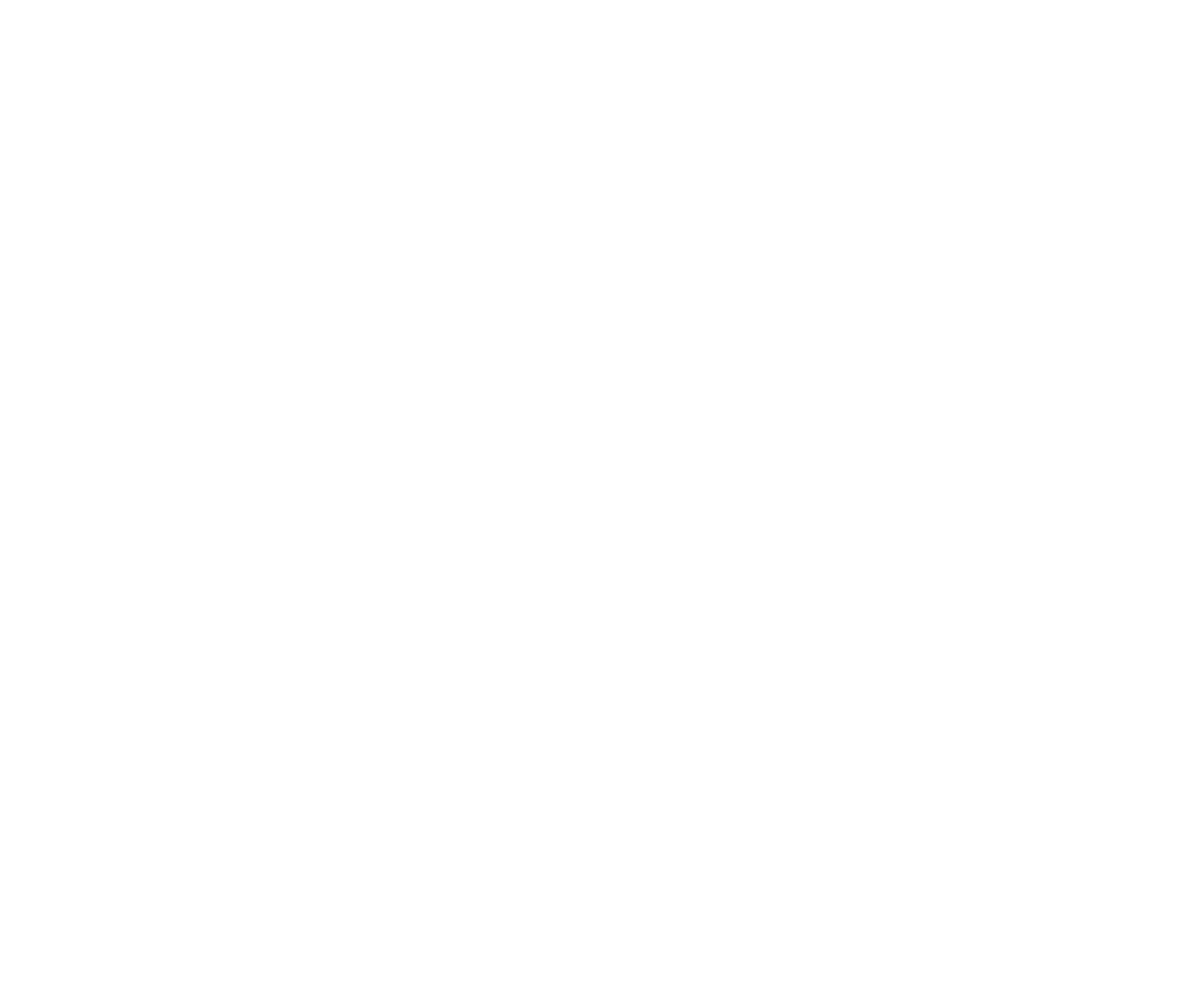
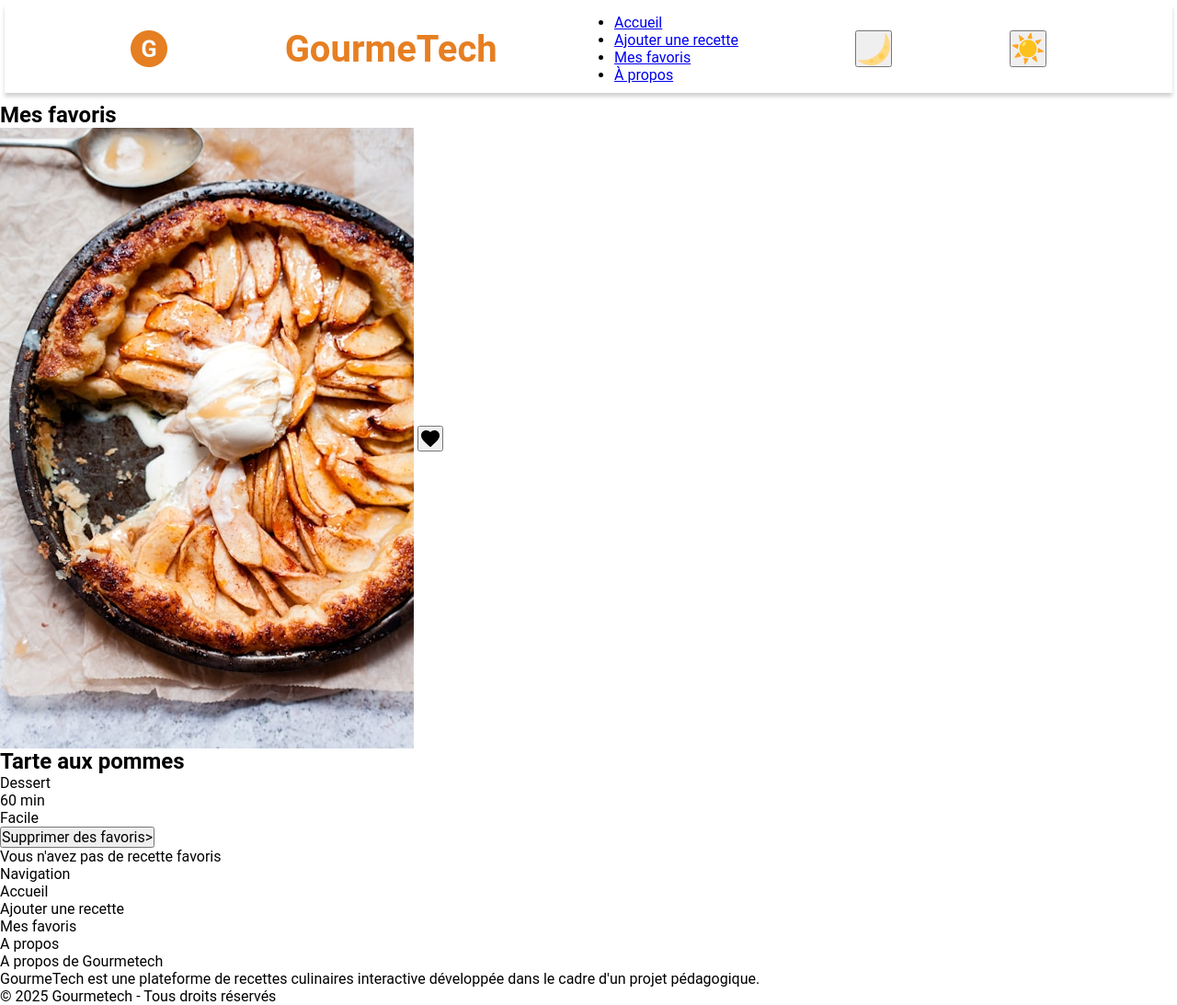
Before and after one commit to HeliasTouati/TP-gourmetech, a plain HTML site: page favoris.html in a window 1280 px wide. Shown: the whole page at 92% size. Before the commit the page ends 800 px from the top, so only its background shows below. Drawn offline with Linux system fonts and the light colour scheme.

Commit message:
debut css

```diff
--- a/a-propos.html
+++ b/a-propos.html
@@ -0,0 +1,111 @@
+<!DOCTYPE html>
+<html lang="fr">
+<head>
+    <meta charset="UTF-8">
+    <meta name="viewport" content="width=device-width, initial-scale=1.0">
+    <title>Document</title>
+    <link rel="stylesheet" href="css/reset.css">
+    <link rel="stylesheet" href="css/styles.css">
+    <script src="js/scripts.js" defer></script>
+</head>
+<body>
+    <header>
+        <a href="#top">
+            <img src="assets/images/logo_gourmetech.png" alt="Logo de Gourmetech">
+        </a>
+        <h1>GourmeTech</h1>
+        <nav>
+            <ul>
+                <li><a href="#">Accueil</a></li>
+                <li><a href="#">Ajouter une recette</a></li>
+                <li><a href="#">Mes favoris</a></li>
+                <li><a href="#">À propos</a></li>
+            </ul>
+        </nav>
+        <button aria-label="Mode sombre">
+            <svg width="36" height="36">
+                <path fill="#ffd983"
+                    d="M30.312.776C32 19 20 32 .776 30.312c8.199 7.717 21.091 7.588 29.107-.429C37.9 21.867 38.03 8.975 30.312.776" />
+                <path fill="#ffcc4d"
+                    d="M30.705 15.915a1.163 1.163 0 1 0 1.643 1.641a1.163 1.163 0 0 0-1.643-1.641m-16.022 14.38a1.74 1.74 0 0 0 0 2.465a1.742 1.742 0 1 0 0-2.465m13.968-2.147a2.904 2.904 0 0 1-4.108 0a2.9 2.9 0 0 1 0-4.107a2.9 2.9 0 0 1 4.108 0a2.9 2.9 0 0 1 0 4.107" />
+            </svg>
+        </button>
+        <button aria-label="Mode clair">
+            <svg width="36" height="36" viewBox="0 0 128 128">
+                <path fill="#fcc11a"
+                    d="M37.41 41.95c-9.71 12.48-9.54 34.65 2.87 45.64c14.09 12.47 33.92 12.34 46.39.87c14.95-13.76 14.09-36.66.87-49.63c-13.29-13.04-37.04-13.72-50.13 3.12" />
+                <path fill="#fee269"
+                    d="M53 37.67c-3.84-1.7-8.04 2.93-9.87 6.09c-1.83 3.17-3.53 9.38.37 10.97c3.9 1.58 6.7-1.1 9.51-5.73c2.79-4.63 4.38-9.38-.01-11.33" />
+                <path fill="#ffa722"
+                    d="M63 20.27c-.93 1.74-.62 3.08 1.23 3.52s13.36 2.31 14.33 2.37c1.41.09 1.93-.97 1.76-2.2c-.18-1.23-2.99-18.46-3.25-20.04S75.14.76 73.55 2.87S63.7 18.96 63 20.27m29.8 11.96c-1.81.56-1.76 1.67-.79 3.08s7.65 11.6 8.26 12.31c.62.7 1.67.88 2.55-.18c.88-1.05 11.86-16.45 12.66-17.41c1.32-1.58.53-3.25-1.49-2.73c-1.54.41-20.05 4.58-21.19 4.93m13.8 29.63c-1.3-.74-2.99-.53-3.43 1.14s-2.37 13.8-2.55 14.86s.62 2.11 1.93 1.85s19.45-2.95 20.66-3.25c2.11-.53 2.81-2.64.62-4.22c-1.42-1.03-16-9.68-17.23-10.38M92.09 90.6c1.4-.75 2.64-.18 2.99 1.41c.35 1.58 4.22 17.76 4.84 20.75c.31 1.5-1.41 2.73-2.81 1.85c-1.41-.88-16.69-11.53-17.67-12.4c-1.41-1.23-.43-2.51.26-3.16c1.4-1.33 11.07-7.74 12.39-8.45m-42.55 8.88c-1.77-.17-2.29 1.41-2.02 2.81c.26 1.41 2.9 19.24 3.08 20.57c.26 1.93 2.29 2.73 3.6.79s10.35-16.4 11.08-17.76c1.32-2.46.35-2.99-.97-3.6c-1.31-.61-12.92-2.63-14.77-2.81M24.23 79c1.23-2.02 2.81-1.49 3.96.44c.78 1.32 7.38 10.2 8 11.16c.62.97.88 2.81-1.05 3.25c-1.95.45-17.68 4.58-20.14 5.02s-3.87-1.49-2.29-3.6c.92-1.24 10.82-15.12 11.52-16.27m-3.34-15.3c2.25 1 3.31.64 3.78-.97c.62-2.11 2.46-11.78 2.55-13.98c.06-1.43-.53-2.81-2.73-2.46S6.47 48.85 4.45 49.55c-2.35.82-2.18 3.4-.62 4.22c1.85.97 15.47 9.23 17.06 9.93m27.34-36.92c1.27-1.01.88-2.46-.26-3.25s-15.26-11-17.05-12.4c-1.58-1.23-3.52-.79-2.99 2.02c.38 2.02 4.88 19.7 5.19 20.92c.35 1.41 1.41 2.11 2.64 1.23c1.21-.87 11.15-7.46 12.47-8.52" />
+            </svg>
+        </button>
+    </header>
+    <main>
+        <section class="infos">
+            <h2>A propos</h2>
+            <p>Bienvenue sur GourmeTech, une plateforme interactive de recettes culinaires développée dans le cadre d'un projet pédagogique en développement web.
+
+                Notre objectif est de proposer une expérience immersive où chacun peut découvrir, partager et expérimenter des recettes variées, qu'il s'agisse de plats traditionnels, de créations originales ou de repas du quotidien. Grâce à une interface intuitive et des fonctionnalités interactives, GourmeTech facilite l'apprentissage et le plaisir de cuisiner, quel que soit votre niveau.
+
+                Ce projet met en avant l'alliance entre la technologie et la gastronomie, en offrant une plateforme dynamique où la passion pour la cuisine rencontre l'innovation numérique.
+
+                Rejoignez-nous dans cette aventure culinaire et technologique, et explorons ensemble de nouvelles saveurs ! 🍽️✨</p>
+        </section>
+        <section class="contact">
+            <form>
+                <div>
+                    <input type="email" name="email" placeholder="E-mail*" required>
+                </div>
+                <div>
+                    <input type="text" name="sujet" placeholder="Sujet*" required>
+                </div>
+                <div>
+                    <textarea name="message" placeholder="Message*" required></textarea>
+                </div>
+                <div>
+                    <button type="submit">Envoyer</button>
+                </div>
+            </form>
+            <section class="faq">
+                <details>
+                    <summary>Comment conserver les aliments plus longtemps ?</summary>
+                    <p>Utilisez des contenants hermétiques, conservez certains aliments au réfrigérateur et respectez les dates de péremption.</p>
+                </details>
+                <details>
+                    <summary>Quels sont les ustensiles indispensables pour cuisiner ?</summary>
+                    <p>Un couteau de chef, une planche à découper, une poêle, une casserole et des spatules sont des indispensables.</p>
+                </details>
+                <details>
+                    <summary>Comment réussir une pâte à crêpes sans grumeaux ?</summary>
+                    <p>Tamisez la farine et incorporez le lait progressivement tout en mélangeant énergiquement.</p>
+                </details>
+                <details>
+                    <summary>Peut-on remplacer le sucre par du miel dans une recette ?</summary>
+                    <p>Oui, mais il faut en mettre moins car le miel est plus sucrant que le sucre.</p>
+                </details>
+            </section>
+
+        </section>
+    </main>
+    <footer>
+        <div>
+            <ul>
+                <li class="entete-footer">Navigation</li>
+                <li><a href="index.html"></a>Accueil</li>
+                <li><a href="ajouter-recette.html"></a>Ajouter une recette</li>
+                <li><a href="favoris.html"></a>Mes favoris</li>
+                <li><a href="a-propos.html"></a>A propos</li>
+            </ul>
+            <div>
+                <p class="entete-footer">A propos de Gourmetech</p>
+                GourmeTech est une plateforme de recettes culinaires interactive développée dans le cadre d'un projet
+                pédagogique.<p></p>
+            </div>
+        </div>
+        <div>
+            <p>© 2025 Gourmetech - Tous droits réservés</p>
+        </div>
+    </footer>
+</body>
+</html>
--- a/css/reset.css
+++ b/css/reset.css
@@ -0,0 +1,51 @@
+*, *::before, *::after{
+    box-sizing: border-box;
+}
+
+*{
+    margin: 0;
+    padding: 0;
+}
+
+ul[role='list'], ol[role='list']{
+    list-style: none;
+}
+
+html:focus-within{
+    scroll-behavior: smooth;
+}
+
+a:not([class]){
+    text-decoration-skip-ink: auto;
+}
+
+img, picture, svg, video, canvas{
+    max-width: 100%;
+    height: auto;
+    vertical-align: middle;
+    font-style: italic;
+    background-repeat: no-repeat;
+    background-size: cover;
+}
+
+input, button, textarea, select{
+    font: inherit;
+}
+
+@media (prefers-reduced-motion: reduce){
+    html:focus-within {
+        scroll-behavior: auto;
+    }
+    *, *::before, *::after {
+        animation-duration: 0.01ms !important;
+        animation-iteration-count: 1 !important;
+        transition-duration: 0.01ms !important;
+        scroll-behavior: auto !important;
+        transition: none;
+    }
+}
+
+body, html{
+    height: 100%;
+    scroll-behavior: smooth;
+}
--- a/css/styles.css
+++ b/css/styles.css
@@ -1,13 +1,61 @@
-button{
-    border-radius: 50px;
-    border: none;
+:root{
+    --primary-color: #e67f22;
+    --light-color: #fff;
+    --dark-color: #111;
+    --bg-secondary: #f9f9f9;
+    font-family: "Roboto", sans-serif;
+
+  }
+
+  header{
+    display: flex;
     padding: 10px;
-}
+    margin: 5px;
+    margin-bottom: 10px;
+    align-items: center;
+    justify-content: space-evenly;
+    box-shadow: 0px 4px 4px lightgrey;
 
-.card{
-    button{
-        svg{
-           color: rgb(255, 8, 0);
+    a{
+        width: 40px;
+    }
+    h1{
+        color: var(--primary-color);
+        font-size: 40px;
+    }
+    .open{
+        display: none;
+    }
+    .sombre{
+        border-radius: 50px;
+        border: none;
+        padding: 5px;
+    }
+    .clair{
+        display: none;
+    }
+    .menu-toggle {
+        background-color: white;
+        border: none;
+        img{
+            width: 30px;
         }
     }
-}
+
+  }
+
+  .fieldset-container{
+    margin: 5px;
+    padding: 20px;
+    margin-bottom: 15px;
+    border: none;
+    box-shadow: 0px 4px 4px lightgrey;
+    display: grid;
+    gap: 10px;
+    input{
+        padding: 10px;
+        font-size: larger;
+
+    }
+
+  }
--- a/favoris.html
+++ b/favoris.html
@@ -0,0 +1,87 @@
+<!DOCTYPE html>
+<html lang="fr">
+
+<head>
+    <meta charset="UTF-8">
+    <meta name="viewport" content="width=device-width, initial-scale=1.0">
+    <title>Document</title>
+    <link rel="stylesheet" href="css/reset.css">
+    <link rel="stylesheet" href="css/styles.css">
+    <script src="js/scripts.js" defer></script>
+</head>
+
+<body>
+    <header>
+        <a href="#top">
+            <img src="assets/images/logo_gourmetech.png" alt="Logo de Gourmetech">
+        </a>
+        <h1>GourmeTech</h1>
+        <nav>
+            <ul>
+                <li><a href="#">Accueil</a></li>
+                <li><a href="#">Ajouter une recette</a></li>
+                <li><a href="#">Mes favoris</a></li>
+                <li><a href="#">À propos</a></li>
+            </ul>
+        </nav>
+        <button aria-label="Mode sombre">
+            <svg width="36" height="36">
+                <path fill="#ffd983"
+                    d="M30.312.776C32 19 20 32 .776 30.312c8.199 7.717 21.091 7.588 29.107-.429C37.9 21.867 38.03 8.975 30.312.776" />
+                <path fill="#ffcc4d"
+                    d="M30.705 15.915a1.163 1.163 0 1 0 1.643 1.641a1.163 1.163 0 0 0-1.643-1.641m-16.022 14.38a1.74 1.74 0 0 0 0 2.465a1.742 1.742 0 1 0 0-2.465m13.968-2.147a2.904 2.904 0 0 1-4.108 0a2.9 2.9 0 0 1 0-4.107a2.9 2.9 0 0 1 4.108 0a2.9 2.9 0 0 1 0 4.107" />
+            </svg>
+        </button>
+        <button aria-label="Mode clair">
+            <svg width="36" height="36" viewBox="0 0 128 128">
+                <path fill="#fcc11a"
+                    d="M37.41 41.95c-9.71 12.48-9.54 34.65 2.87 45.64c14.09 12.47 33.92 12.34 46.39.87c14.95-13.76 14.09-36.66.87-49.63c-13.29-13.04-37.04-13.72-50.13 3.12" />
+                <path fill="#fee269"
+                    d="M53 37.67c-3.84-1.7-8.04 2.93-9.87 6.09c-1.83 3.17-3.53 9.38.37 10.97c3.9 1.58 6.7-1.1 9.51-5.73c2.79-4.63 4.38-9.38-.01-11.33" />
+                <path fill="#ffa722"
+                    d="M63 20.27c-.93 1.74-.62 3.08 1.23 3.52s13.36 2.31 14.33 2.37c1.41.09 1.93-.97 1.76-2.2c-.18-1.23-2.99-18.46-3.25-20.04S75.14.76 73.55 2.87S63.7 18.96 63 20.27m29.8 11.96c-1.81.56-1.76 1.67-.79 3.08s7.65 11.6 8.26 12.31c.62.7 1.67.88 2.55-.18c.88-1.05 11.86-16.45 12.66-17.41c1.32-1.58.53-3.25-1.49-2.73c-1.54.41-20.05 4.58-21.19 4.93m13.8 29.63c-1.3-.74-2.99-.53-3.43 1.14s-2.37 13.8-2.55 14.86s.62 2.11 1.93 1.85s19.45-2.95 20.66-3.25c2.11-.53 2.81-2.64.62-4.22c-1.42-1.03-16-9.68-17.23-10.38M92.09 90.6c1.4-.75 2.64-.18 2.99 1.41c.35 1.58 4.22 17.76 4.84 20.75c.31 1.5-1.41 2.73-2.81 1.85c-1.41-.88-16.69-11.53-17.67-12.4c-1.41-1.23-.43-2.51.26-3.16c1.4-1.33 11.07-7.74 12.39-8.45m-42.55 8.88c-1.77-.17-2.29 1.41-2.02 2.81c.26 1.41 2.9 19.24 3.08 20.57c.26 1.93 2.29 2.73 3.6.79s10.35-16.4 11.08-17.76c1.32-2.46.35-2.99-.97-3.6c-1.31-.61-12.92-2.63-14.77-2.81M24.23 79c1.23-2.02 2.81-1.49 3.96.44c.78 1.32 7.38 10.2 8 11.16c.62.97.88 2.81-1.05 3.25c-1.95.45-17.68 4.58-20.14 5.02s-3.87-1.49-2.29-3.6c.92-1.24 10.82-15.12 11.52-16.27m-3.34-15.3c2.25 1 3.31.64 3.78-.97c.62-2.11 2.46-11.78 2.55-13.98c.06-1.43-.53-2.81-2.73-2.46S6.47 48.85 4.45 49.55c-2.35.82-2.18 3.4-.62 4.22c1.85.97 15.47 9.23 17.06 9.93m27.34-36.92c1.27-1.01.88-2.46-.26-3.25s-15.26-11-17.05-12.4c-1.58-1.23-3.52-.79-2.99 2.02c.38 2.02 4.88 19.7 5.19 20.92c.35 1.41 1.41 2.11 2.64 1.23c1.21-.87 11.15-7.46 12.47-8.52" />
+            </svg>
+        </button>
+    </header>
+    <main>
+        <section class="favoris">
+            <h2>Mes favoris</h2>
+            <article class="card">
+                <img src="assets/images/tarte_aux_pommes.jpg" alt="image d'une tarte aux pommes" class="image-card">
+                <button><svg xmlns="http://www.w3.org/2000/svg" width="24" height="24" viewBox="0 0 24 24">
+                        <path fill="currentColor"
+                            d="m12 21.35l-1.45-1.32C5.4 15.36 2 12.27 2 8.5C2 5.41 4.42 3 7.5 3c1.74 0 3.41.81 4.5 2.08C13.09 3.81 14.76 3 16.5 3C19.58 3 22 5.41 22 8.5c0 3.77-3.4 6.86-8.55 11.53z" />
+                    </svg></button>
+                <h2>Tarte aux pommes</h2>
+                <p>Dessert</p>
+                <p>60 min</p>
+                <p>Facile</p>
+                <button type="reset">Supprimer des favoris></button>
+            </article>
+            <p>Vous n'avez pas de recette favoris</p>
+        </section>
+
+
+    </main>
+    <footer>
+        <div>
+            <ul>
+                <li class="entete-footer">Navigation</li>
+                <li><a href="index.html"></a>Accueil</li>
+                <li><a href="ajouter-recette.html"></a>Ajouter une recette</li>
+                <li><a href="favoris.html"></a>Mes favoris</li>
+                <li><a href="a-propos.html"></a>A propos</li>
+            </ul>
+            <div>
+                <p class="entete-footer">A propos de Gourmetech</p>
+                GourmeTech est une plateforme de recettes culinaires interactive développée dans le cadre d'un projet
+                pédagogique.<p></p>
+            </div>
+        </div>
+        <div>
+            <p>© 2025 Gourmetech - Tous droits réservés</p>
+        </div>
+    </footer>
+</body>
+
+</html>
```
Also changed, not shown: index.html (+29 -14 lines), recette.html (+12 -10 lines), ajouter-recette.html (deleted), assets/icons/Vector.png (added), js/scripts.js (added), js/scrpits.js (deleted).
